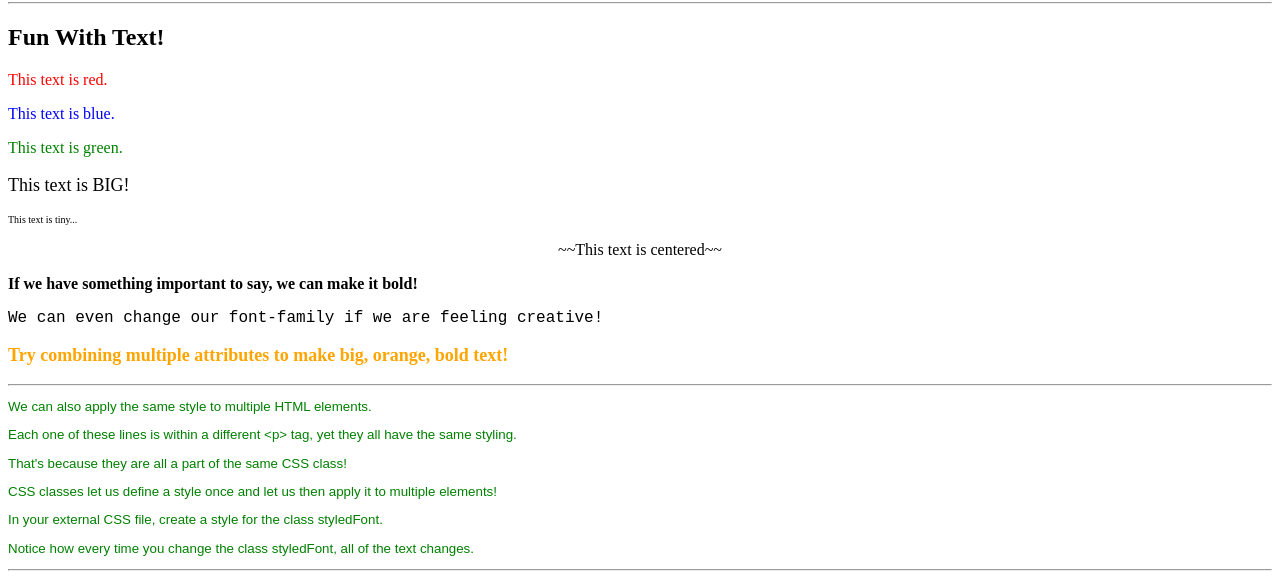
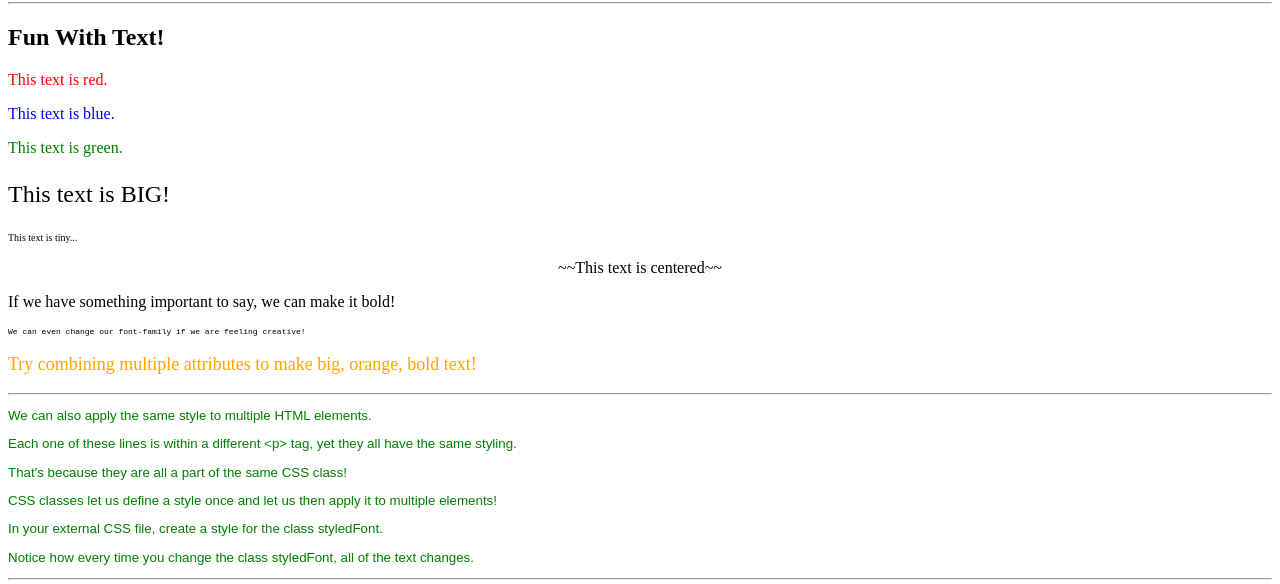
Before and after one commit to achampigny4/CSSpractice, a plain HTML site: page index.html in a window 1280 px wide. Shown: the part 78-662 px from the top of the page. Drawn offline with Linux system fonts and the light colour scheme.

Commit message:
css font bold

```diff
--- a/style.css
+++ b/style.css
@@ -27,7 +27,7 @@ body {
   }
 
   .big {
-      font-size: large;
+      font-size: x-large;
   }
 
   .tiny {
@@ -39,16 +39,18 @@ body {
   }
 
   .bold {
-      font-weight: bold;
+      color: black;
+      text-decoration: bold;
   }
 
   .font-family {
       font-family: 'Courier New', Courier, monospace;
+      font-size: 8px;
   }
 
   .multiple {
       color: orange;
-      font-weight: bold;
+      text-decoration: bold;
       font-size: large;
   }
 
```
